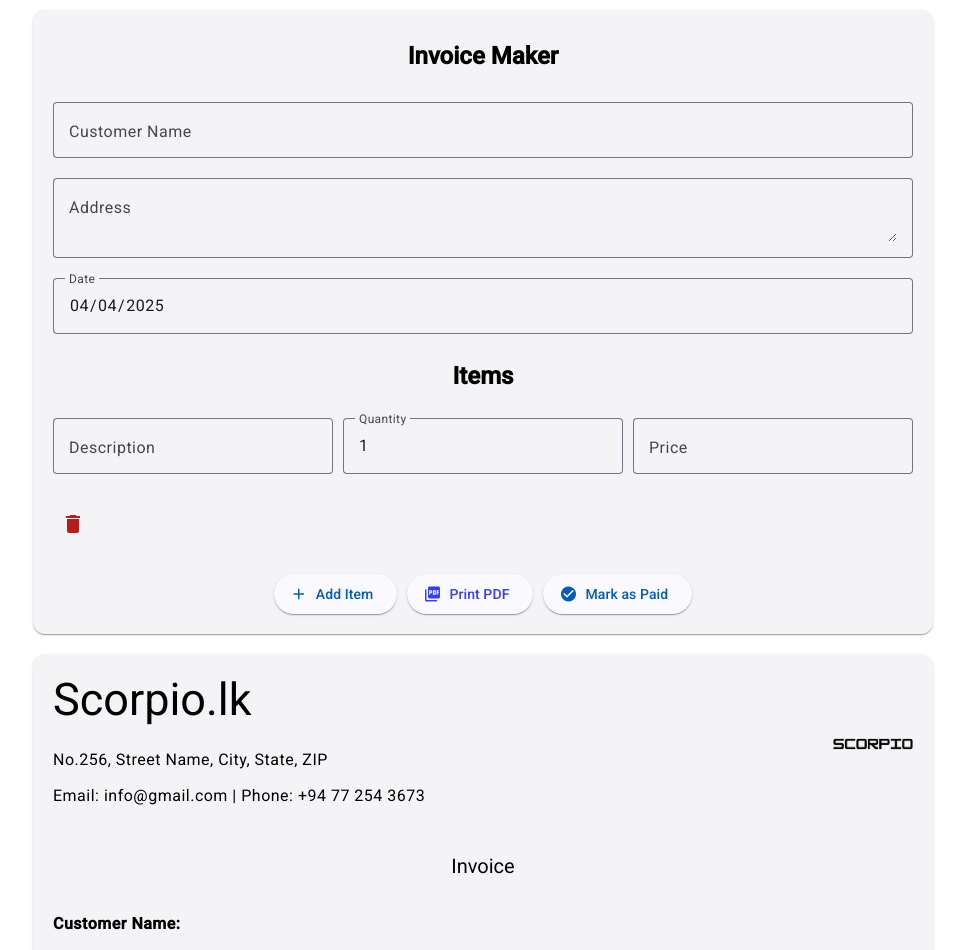
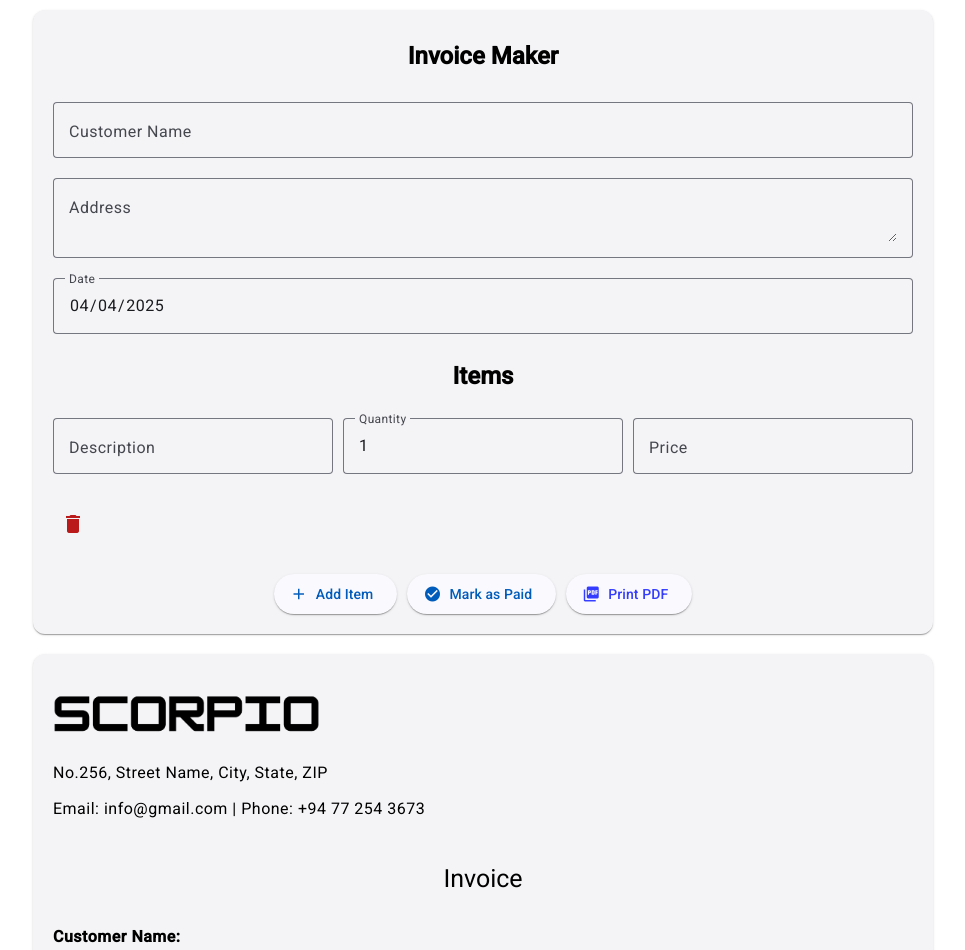
Before and after one commit to Bhagyadilhara/invoicee_app, an Angular app: page / in a window 1280 px wide. Shown: the top 950 px of the page, without its empty margins (157-1122 px from the left). Built offline with nearby package versions, Linux system fonts and the light colour scheme.

Commit message:
logo change in preview ui

```diff
--- a/src/app/app.component.css
+++ b/src/app/app.component.css
@@ -58,7 +58,7 @@
 
 .invoice-title {
   text-align: center;
-  font-size: 20px;
+  font-size: 25px;
   margin: 20px 0;
 }
 
--- a/src/app/app.component.html
+++ b/src/app/app.component.html
@@ -43,12 +43,12 @@
       <button mat-raised-button color="primary" (click)="addItem()">
         <mat-icon>add</mat-icon> Add Item
       </button>
-      <button mat-raised-button color="accent" (click)="generatePDF()">
-        <mat-icon>picture_as_pdf</mat-icon> Print PDF
-      </button>
       <button mat-raised-button color="primary" (click)="togglePaid()">
         <mat-icon>{{ isPaid ? 'cancel' : 'check_circle' }}</mat-icon>
         {{ isPaid ? 'Unmark as Paid' : 'Mark as Paid' }}
+      </button>
+      <button mat-raised-button color="accent" (click)="generatePDF()">
+        <mat-icon>picture_as_pdf</mat-icon> Print PDF
       </button>
     </div>
   </mat-card>
@@ -58,13 +58,14 @@
       <!-- Company Header -->
       <div class="company-header">
         <div>
-          <h2>Scorpio.lk</h2>
+          <!-- <h2>Scorpio.lk</h2> -->
+          <img src="assets/Scorpio.png" alt="Company Logo" class="company-logo" />
           <p>No.256, Street Name, City, State, ZIP</p>
           <p>Email: info&#64;gmail.com | Phone: +94 77 254 3673</p>
         </div>
-        <div>
+        <!-- <div>
           <img src="assets/Scorpio.png" alt="Company Logo" class="company-logo" />
-        </div>
+        </div> -->
       </div>
 
       <h2 class="invoice-title">Invoice</h2>
```
Also changed, not shown: src/assets/Scorpio.png.
